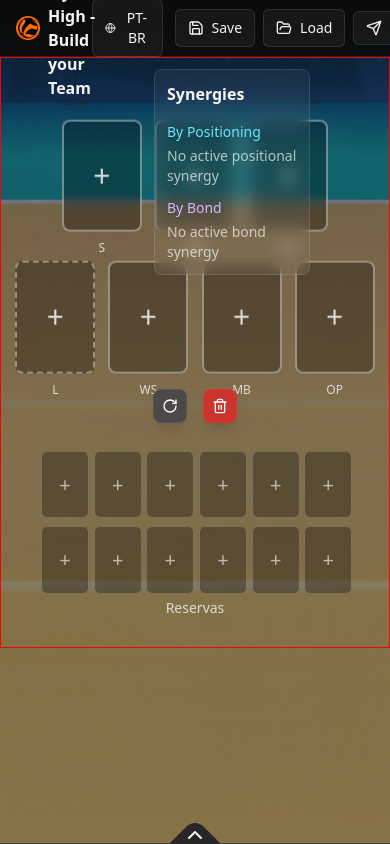
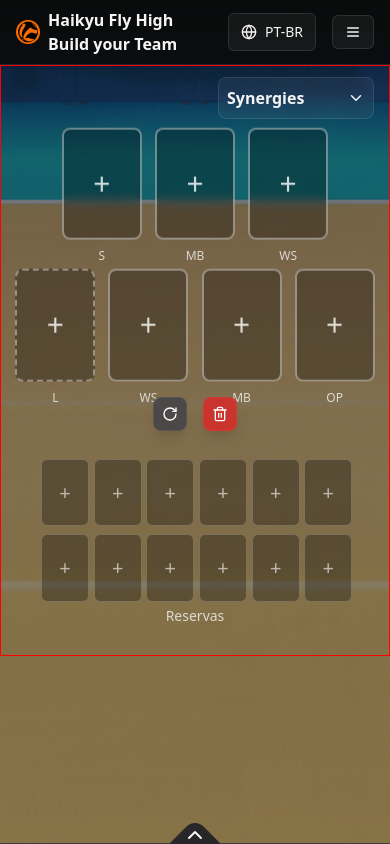
Before and after one commit to chicomelo/haikyuu-build-your-team, a React (Vite) app: page / in a window 390 px wide. Built offline with nearby package versions, Linux system fonts and the light colour scheme.

Commit message:
ajuste header mobile e buffPanel mobile

```diff
--- a/src/components/BuffPanel.tsx
+++ b/src/components/BuffPanel.tsx
@@ -2,7 +2,7 @@ import { computeBuffs } from "../lib/rules";
 import { useStore } from "../state/store";
 import type { Buff } from "../lib/types";
 import { useState } from "react";
-import { X } from "lucide-react";
+import { X, ChevronDown } from "lucide-react";
 import { useTranslation } from "react-i18next";
 
 export function BuffPanel() {
@@ -15,20 +15,29 @@ export function BuffPanel() {
   const bondBuffs = buffs.filter((b) => b.type === "vínculo");
 
   const [openTooltipId, setOpenTooltipId] = useState<string | null>(null);
+  const [mobileOpen, setMobileOpen] = useState(false);
 
   const handleTooltipToggle = (id: string) => {
     setOpenTooltipId(openTooltipId === id ? null : id);
   };
 
   return (
-    <aside
-      className="absolute right-20 md:right-20 2xl:right-16 top-[2%] md:top-[7%] 2xl:top-[7%] w-full max-w-[40vw] md:max-w-[20vw] 2xl:max-w-[300px] card p-3"
-      style={{ zIndex: 100 }}
+    <aside className="absolute z-10 right-[1rem] md:right-20 2xl:right-16 top-[2%] md:top-[7%] 2xl:top-[7%] w-full max-w-[40vw] md:max-w-[20vw] 2xl:max-w-[300px] card p-2 md:p-4">
+      <button
+        type="button"
+        className="w-full flex items-center justify-between font-semibold text-md md:text-xl"
+        onClick={() => setMobileOpen((v) => !v)}
+        aria-expanded={mobileOpen}
       >
-      <div className="font-semibold mb-4 text-md md:text-xl">
-        {t("buffs.title")}
-      </div>
-
+        <span>{t("buffs.title")}</span>
+        <ChevronDown
+          className={`md:hidden transition-transform ${
+            mobileOpen ? "rotate-180" : "rotate-0"
+          }`}
+          size={18}
+        />
+      </button>
+      <div className={`${mobileOpen ? "block" : "hidden"} md:block mt-3`}>
         {/* Sinergias Posicionais */}
         <div className="mb-3">
           <div className="font-medium text-sm mb-1 text-cyan-300">
@@ -71,6 +80,7 @@ export function BuffPanel() {
               ))}
             </div>
           )}
+        </div>
       </div>
     </aside>
   );
--- /dev/null
+++ b/src/components/MobileMenu.tsx
@@ -0,0 +1,60 @@
+import { Save, FolderOpen, Send, X } from "lucide-react";
+import { useTranslation } from "react-i18next";
+
+type Props = {
+  open: boolean;
+  onClose: () => void;
+  onShare: () => void;
+};
+
+export function MobileMenu({ open, onClose, onShare }: Props) {
+  const { t } = useTranslation();
+
+  function trigger(id: string) {
+    const el = document.getElementById(id) as HTMLButtonElement | null;
+    if (el) el.click();
+  }
+
+  if (!open) return null;
+
+  return (
+    <div className="fixed inset-0 z-20 bg-black/85 backdrop-blur-sm flex flex-col h-[100vh]">
+      <div className="flex items-center justify-end p-4">
+        <button aria-label="Close menu" className="btn" onClick={onClose}>
+          <X size={18} />
+        </button>
+      </div>
+      <div className="flex-1 flex items-center justify-center">
+        <div className="flex flex-col items-center gap-4 w-full max-w-xs px-6">
+          <button
+            className="btn w-full justify-center text-base py-3"
+            onClick={() => {
+              trigger("tm-open-save");
+              onClose();
+            }}
+          >
+            <Save size={18} /> {t("buttons.save")}
+          </button>
+          <button
+            className="btn w-full justify-center text-base py-3"
+            onClick={() => {
+              trigger("tm-open-load");
+              onClose();
+            }}
+          >
+            <FolderOpen size={18} /> {t("buttons.load")}
+          </button>
+          <button
+            className="btn w-full justify-center text-base py-3"
+            onClick={async () => {
+              await onShare();
+              onClose();
+            }}
+          >
+            <Send size={18} /> {t("buttons.share")}
+          </button>
+        </div>
+      </div>
+    </div>
+  );
+}
--- a/src/components/TeamHeader.tsx
+++ b/src/components/TeamHeader.tsx
@@ -2,10 +2,11 @@ import { encodeTeamToQuery } from "../services/share";
 import { useStore } from "../state/store";
 import { TeamManager } from "./TeamManager";
 import logo from "../assets/logo.png";
-import { Send, Globe } from "lucide-react";
+import { Send, Globe, Menu } from "lucide-react";
 import { useState, useRef, useEffect } from "react";
 import { useTranslation } from "react-i18next";
 import { shortenUrl } from "../services/urlShortener";
+import { MobileMenu } from "./MobileMenu";
 
 export function TeamHeader() {
   const team = useStore((s) => s.team);
@@ -13,12 +14,16 @@ export function TeamHeader() {
   const { t, i18n } = useTranslation();
   const [language, setLanguage] = useState("PT-BR");
   const [dropdownOpen, setDropdownOpen] = useState(false);
+  const [mobileMenuOpen, setMobileMenuOpen] = useState(false);
   const dropdownRef = useRef<HTMLDivElement>(null);
 
   // Carregar idioma do localStorage ao iniciar
   useEffect(() => {
     const savedLanguage = localStorage.getItem("selectedLanguage");
-    if (savedLanguage && (savedLanguage === "PT-BR" || savedLanguage === "EN")) {
+    if (
+      savedLanguage &&
+      (savedLanguage === "PT-BR" || savedLanguage === "EN")
+    ) {
       setLanguage(savedLanguage);
       i18n.changeLanguage(savedLanguage === "PT-BR" ? "pt-BR" : "en");
     }
@@ -43,7 +48,10 @@ export function TeamHeader() {
   // Fechar dropdown ao clicar fora
   useEffect(() => {
     const handleClickOutside = (event: MouseEvent) => {
-      if (dropdownRef.current && !dropdownRef.current.contains(event.target as Node)) {
+      if (
+        dropdownRef.current &&
+        !dropdownRef.current.contains(event.target as Node)
+      ) {
         setDropdownOpen(false);
       }
     };
@@ -64,12 +72,20 @@ export function TeamHeader() {
   };
 
   return (
-    <header className="sticky top-0 z-10 border-b border-white/10 bg-neutral-950/90 backdrop-blur">
-      <div className="mx-auto max-w-[1600px] px-4 h-14 flex items-center gap-3">
+    <header className="sticky top-0 z-20 border-b border-white/10 bg-neutral-950/90 backdrop-blur">
+      <div className="mx-auto max-w-[1600px] px-4 h-16 md:h-14 flex items-center gap-3">
         <div className="font-semibold flex items-center gap-2">
           <img src={logo} alt="Haikyu Fly High" className="h-6 inline" />
-          <span>{t("app_title")}</span>
+          <span className="hidden md:inline">
+            Haikyu Fly High - Build your Team
+          </span>
+          <span className="md:hidden">
+            Haikyu Fly High <br />
+            Build your Team
+          </span>
         </div>
+        <div className="ml-auto flex items-center gap-2">
+          {/* Idioma sempre visível aqui por enquanto */}
           <div className="relative" ref={dropdownRef}>
             <button
               className="btn flex items-center gap-2"
@@ -99,13 +115,33 @@ export function TeamHeader() {
               </div>
             )}
           </div>
-        <div className="ml-auto flex items-center gap-2">
+
+          {/* Botões desktop */}
           <TeamManager />
-          <button className="btn" onClick={share}>
+          <button
+            className="btn hidden md:inline-flex"
+            onClick={share}
+            title={t("buttons.share")!}
+          >
             <Send size={16} />
+          </button>
+
+          {/* Menu hambúrguer apenas no mobile */}
+          <button
+            className="btn md:hidden"
+            onClick={() => setMobileMenuOpen(true)}
+            aria-label="Open menu"
+          >
+            <Menu size={16} />
           </button>
         </div>
       </div>
+
+      <MobileMenu
+        open={mobileMenuOpen}
+        onClose={() => setMobileMenuOpen(false)}
+        onShare={share}
+      />
     </header>
   );
 }
--- a/src/components/TeamManager.tsx
+++ b/src/components/TeamManager.tsx
@@ -130,7 +130,8 @@ export function TeamManager() {
     <div className="flex items-center gap-2">
       {/* Botão de Salvar */}
       <button
-        className="btn flex items-center gap-2"
+        id="tm-open-save"
+        className="btn items-center gap-2 hidden md:inline-flex"
         onClick={() => setShowSaveModal(true)}
       >
         <Save size={16} />
@@ -139,7 +140,8 @@ export function TeamManager() {
 
       {/* Botão de Carregar */}
       <button
-        className="btn flex items-center gap-2"
+        id="tm-open-load"
+        className="btn items-center gap-2 hidden md:inline-flex"
         onClick={() => setShowLoadModal(true)}
       >
         <FolderOpen size={16} />
@@ -151,7 +153,9 @@ export function TeamManager() {
         <div className="fixed top-0 left-0 h-[100vh] inset-0 bg-black/50 flex items-center justify-center z-50 p-4">
           <div className="bg-neutral-900 border border-white/10 rounded-lg p-6 w-96 max-w-full max-h-[90vh]">
             <div className="flex justify-between items-center mb-4">
-              <h3 className="text-lg font-semibold">{t("team_manager.save_team")}</h3>
+              <h3 className="text-lg font-semibold">
+                {t("team_manager.save_team")}
+              </h3>
               <button
                 onClick={() => {
                   setShowSaveModal(false);
@@ -209,7 +213,9 @@ export function TeamManager() {
         <div className="fixed top-0 left-0 h-[100vh] inset-0 bg-black/50 flex items-center justify-center z-50 p-4">
           <div className="bg-neutral-900 border border-white/10 rounded-lg p-6 w-96 max-w-full max-h-[90vh] flex flex-col">
             <div className="flex justify-between items-center mb-4">
-              <h3 className="text-lg font-semibold">{t("team_manager.load_team")}</h3>
+              <h3 className="text-lg font-semibold">
+                {t("team_manager.load_team")}
+              </h3>
               <button
                 onClick={() => setShowLoadModal(false)}
                 className="text-white/60 hover:text-white"
--- a/src/index.css
+++ b/src/index.css
@@ -37,8 +37,10 @@ body::before {
   pointer-events: none;
 }
 
-.btn {
-  @apply inline-flex items-center gap-2 rounded-md border border-white/10 bg-white/5 px-3 py-2 text-sm font-medium hover:bg-white/10 active:bg-white/15 transition-colors;
+@layer components {
+  .btn {
+    @apply inline-flex items-center gap-2 rounded-md border border-white/10 bg-white/5 px-3 py-2 text-sm font-medium hover:bg-white/10 active:bg-white/15 transition-colors;
+  }
 }
 .card {
   @apply rounded-lg border border-white/10 bg-white/5 backdrop-blur;
```
Lines whose indentation alone changed are shown as unchanged.
